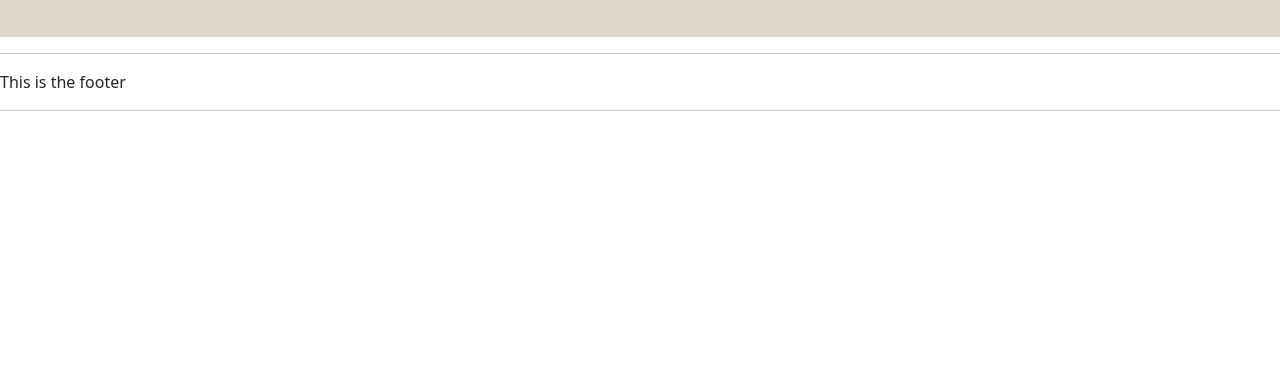
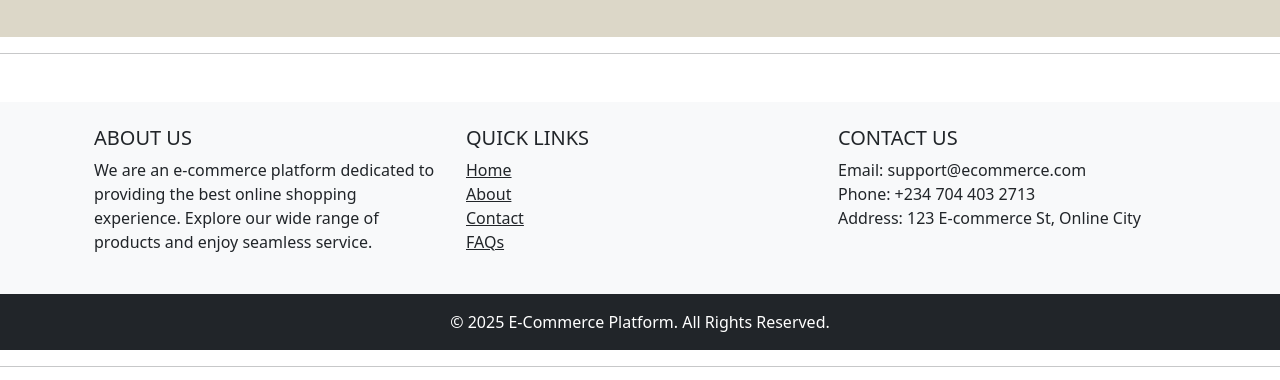
Before and after one commit to Jaysmart98/E-commerce-Frontend, a React (Vite) app: page / in a window 1280 px wide. Shown: the part 3250-3630 px from the top of the page. Before the commit the page ends 3377 px from the top, so only its background shows below. Built offline with nearby package versions, Linux system fonts and the light colour scheme.

Commit message:
feat: enhance Footer component with About, Quick Links, and Contact sections

```diff
--- a/src/components/Footer.jsx
+++ b/src/components/Footer.jsx
@@ -1,11 +1,48 @@
-import React from 'react'
+import React from 'react';
 
 const Footer = () => {
     return (
         <>
-        <div>This is the footer</div>
+        <footer className="bg-body-tertiary text-center text-lg-start mt-5">
+            <div className="container p-4">
+                <div className="row">
+                    <div className="col-lg-4 col-md-6 mb-4 mb-md-0">
+                        <h5 className="text-uppercase">About Us</h5>
+                        <p>
+                            We are an e-commerce platform dedicated to providing the best online shopping experience.
+                            Explore our wide range of products and enjoy seamless service.
+                        </p>
+                    </div>
+
+                    {/* Links Section */}
+                    <div className="col-lg-4 col-md-6 mb-4 mb-md-0">
+                        <h5 className="text-uppercase">Quick Links</h5>
+                        <ul className="list-unstyled mb-0">
+                            <li><a href="#" className="text-dark">Home</a></li>
+                            <li><a href="#" className="text-dark">About</a></li>
+                            <li><a href="#" className="text-dark">Contact</a></li>
+                            <li><a href="#" className="text-dark">FAQs</a></li>
+                        </ul>
+                    </div>
+
+                    {/* Contact Section */}
+                    <div className="col-lg-4 col-md-6 mb-4 mb-md-0">
+                        <h5 className="text-uppercase">Contact Us</h5>
+                        <p>
+                            Email: support@ecommerce.com <br />
+                            Phone: +234 704 403 2713 <br />
+                            Address: 123 E-commerce St, Online City
+                        </p>
+                    </div>
+                </div>
+            </div>
+
+
+            <div className="text-center p-3 bg-dark text-white">
+                © {new Date().getFullYear()} E-Commerce Platform. All Rights Reserved.
+            </div>
+        </footer>
         </>
-    )
-}
-
-export default Footer
+    );
+};
+export default Footer;
```
